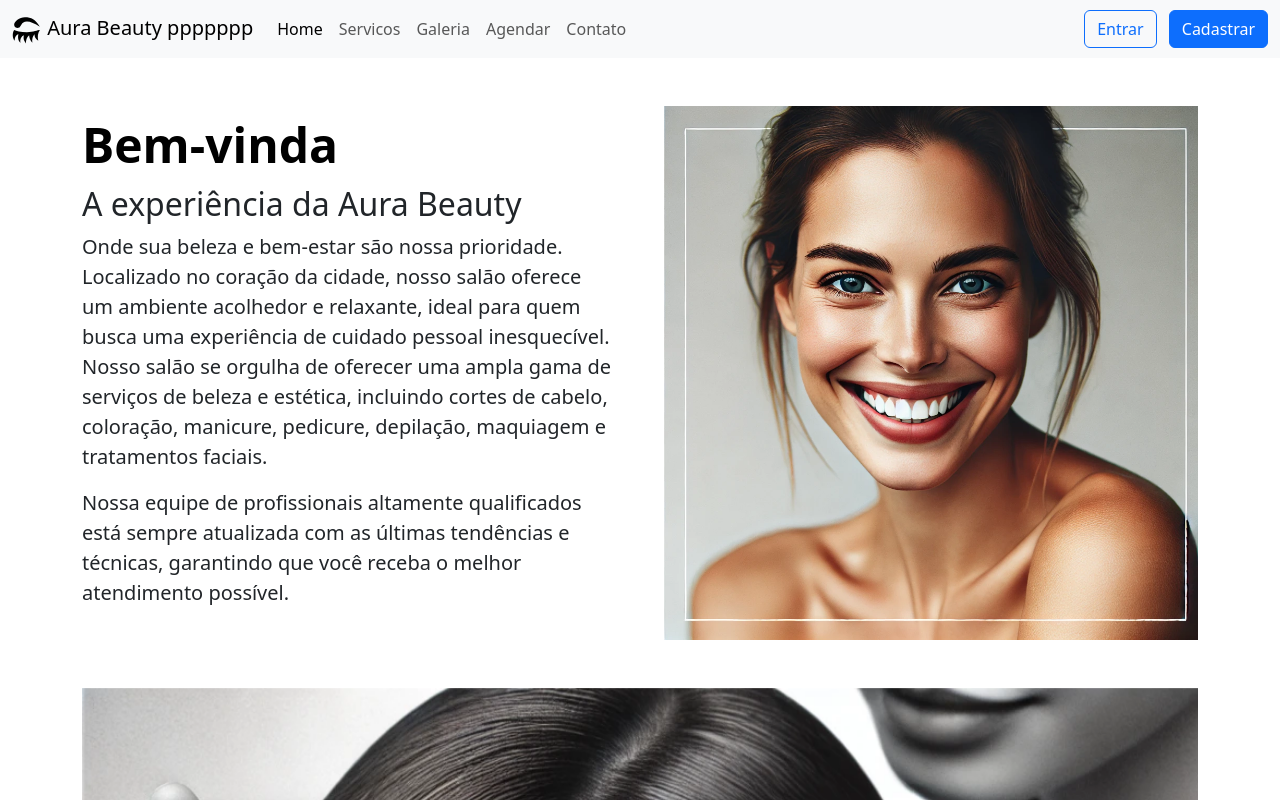
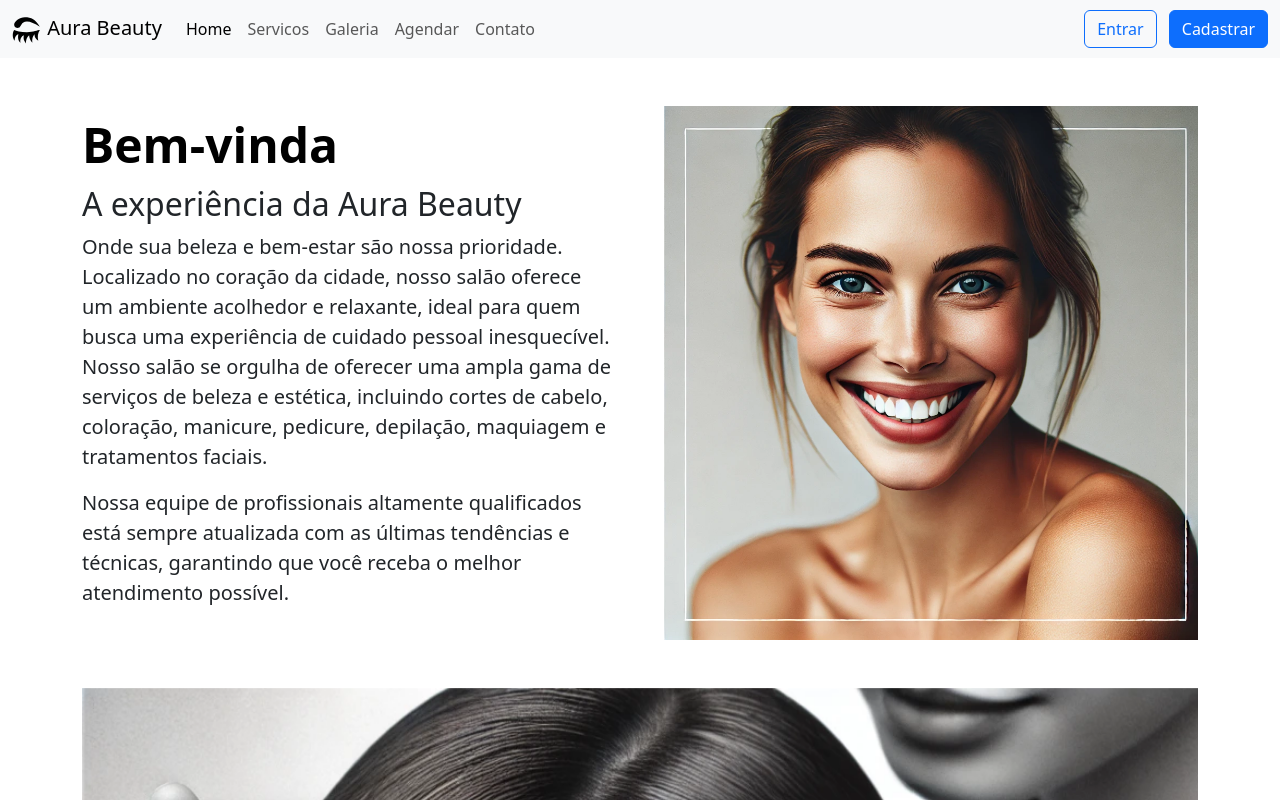
Before and after one commit to dirlei12/AuraBeauty, a website: page src/index.htm in a window 1280 px wide. Shown: the top 800 px of the page. Drawn offline with Linux system fonts and the light colour scheme.

Commit message:
Update index.htm

```diff
--- a/src/index.htm
+++ b/src/index.htm
@@ -21,7 +21,7 @@
               alt="Move It brand icon"
               height="30"
             />
-            Aura Beauty ppppppp</a
+            Aura Beauty</a
           >
           <button
             class="navbar-toggler"
```
